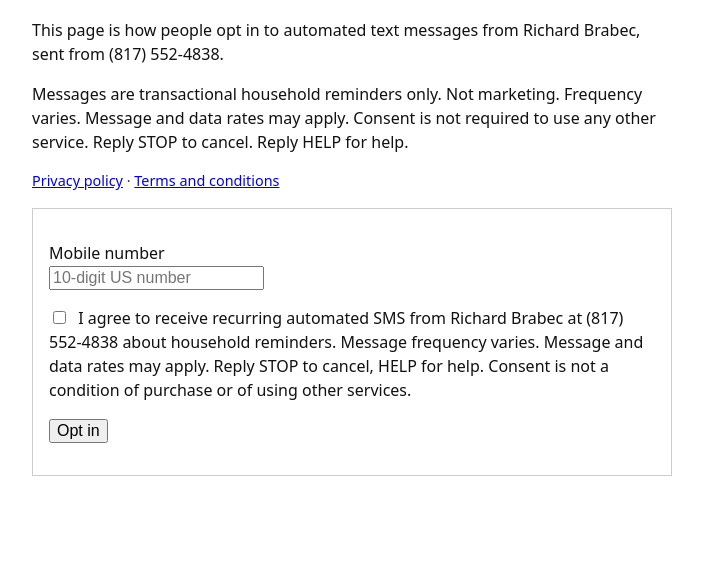
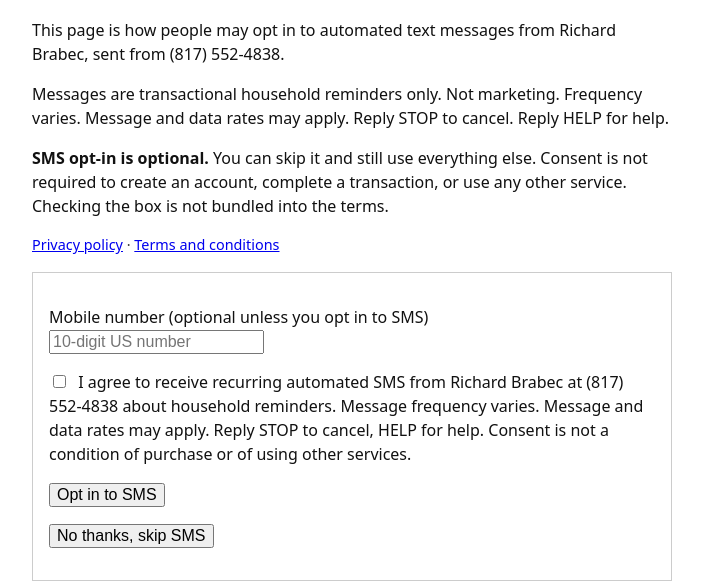
Before and after one commit to rcb384/brabec-sms, a plain HTML site: page index.html in a window 1280 px wide. Shown: the part 83-670 px from the top of the page, without its empty margins (288-991 px from the left). Drawn offline with Linux system fonts and the light colour scheme.

Commit message:
Make SMS opt-in optional (Twilio A2P 30923)

```diff
--- a/index.html
+++ b/index.html
@@ -10,27 +10,30 @@
     .box { border: 1px solid #ccc; padding: 1rem; margin: 1rem 0; }
     input[type=checkbox] { margin-right: .5rem; }
     .fine { font-size: .9rem; color: #333; }
+    .skip { margin-top: 0.75rem; }
   </style>
 </head>
 <body>
   <h1>Richard Brabec SMS</h1>
-  <p>This page is how people opt in to automated text messages from Richard Brabec, sent from (817) 552-4838.</p>
-  <p>Messages are transactional household reminders only. Not marketing. Frequency varies. Message and data rates may apply. Consent is not required to use any other service. Reply STOP to cancel. Reply HELP for help.</p>
+  <p>This page is how people may opt in to automated text messages from Richard Brabec, sent from (817) 552-4838.</p>
+  <p>Messages are transactional household reminders only. Not marketing. Frequency varies. Message and data rates may apply. Reply STOP to cancel. Reply HELP for help.</p>
+  <p><strong>SMS opt-in is optional.</strong> You can skip it and still use everything else. Consent is not required to create an account, complete a transaction, or use any other service. Checking the box is not bundled into the terms.</p>
   <p class="fine"><a href="privacy.html">Privacy policy</a> · <a href="terms.html">Terms and conditions</a></p>
 
-  <form class="box" action="#" method="get" onsubmit="alert('This page is the public opt-in notice reviewers can verify. Live enrollment uses the same unchecked-by-default checkbox language.'); return false;">
+  <form class="box" action="#" method="get" onsubmit="if (!document.getElementById('consent').checked) { alert('No SMS opt-in. You can still use other services.'); return false; } alert('SMS opt-in recorded. This page is the public notice reviewers can verify.'); return false;">
     <p>
-      <label>Mobile number<br>
-        <input type="tel" name="mobile" required placeholder="10-digit US number" autocomplete="tel">
+      <label>Mobile number (optional unless you opt in to SMS)<br>
+        <input type="tel" name="mobile" placeholder="10-digit US number" autocomplete="tel">
       </label>
     </p>
     <p>
       <label>
-        <input type="checkbox" name="consent" required>
+        <input type="checkbox" name="consent" id="consent">
         I agree to receive recurring automated SMS from Richard Brabec at (817) 552-4838 about household reminders. Message frequency varies. Message and data rates may apply. Reply STOP to cancel, HELP for help. Consent is not a condition of purchase or of using other services.
       </label>
     </p>
-    <p><button type="submit">Opt in</button></p>
+    <p><button type="submit">Opt in to SMS</button></p>
+    <p class="skip"><button type="button" onclick="alert('Skipped. No SMS consent. You can still use other services.');">No thanks, skip SMS</button></p>
   </form>
 </body>
 </html>
```
